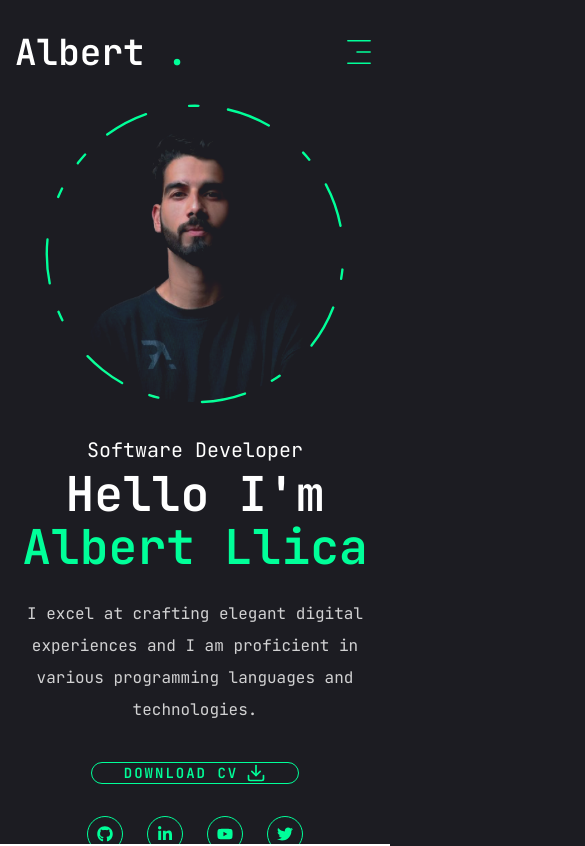
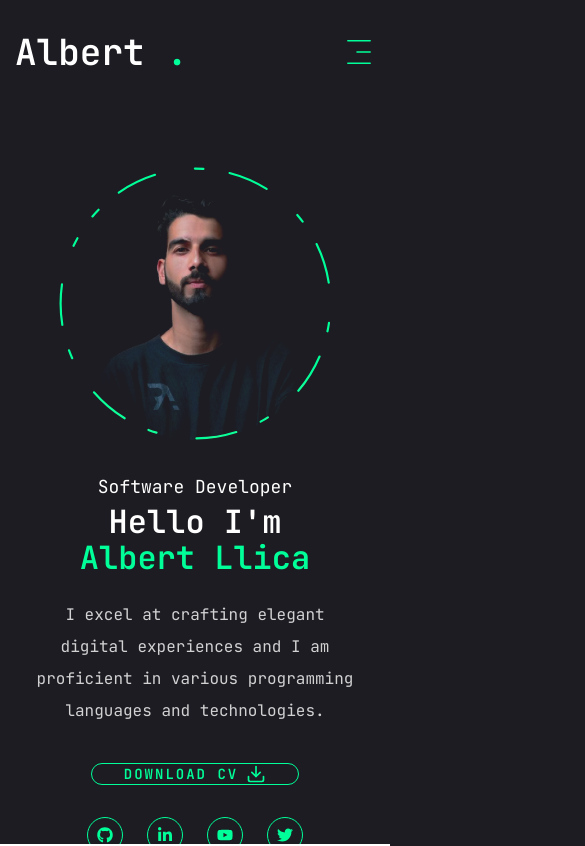
Before and after one commit to AlbertLlica/Portfolio, a Next.js app: page / in a window 390 px wide. Shown: the top 846 px of the page, 585 px wide, since content can reach past the window. Built offline with nearby package versions, Linux system fonts and the light colour scheme.

Commit message:
update: mobile responsive

```diff
--- a/app/globals.css
+++ b/app/globals.css
@@ -6,10 +6,11 @@
 
 @layer base {
   body{
-    @apply font-primary bg-primary text-white leading-loose;
+    @apply font-primary bg-primary text-white leading-loose overflow-x-hidden;
   }
   .h1{
-    @apply text-[48px] xl:text-[83px] leading-[1.1] font-semibold;
+    /* mobile-first: smaller heading to avoid overload on phones */
+    @apply text-[32px] sm:text-[48px] md:text-[56px] xl:text-[83px] leading-[1.1] font-semibold;
   }
   .h2{
     @apply text-[36px] xl:text-[48px] leading-[1.1] font-semibold;
--- a/app/page.jsx
+++ b/app/page.jsx
@@ -12,16 +12,16 @@ import Stats from "@/components/Stats";
 const Home = () => {
   const { t } = useLanguage();
   return (
-  <section className="h-full">
-    <div className="container mx-auto h-full">
-      <div className="flex flex-col xl:flex-row items-center justify-between xl:pt-8 xl:pb-24">
+  <section className="overflow-x-hidden">
+    <div className="container mx-auto min-h-screen flex flex-col justify-center items-center xl:justify-between xl:pt-8 xl:pb-24">
+      <div className="flex flex-col xl:flex-row items-center justify-center xl:justify-between">
         {/* text */}
-        <div className="text-center xl:text-left order-2 xl:order-none">
-          <span className="text-xl">{t("home.profession")}</span>
+        <div className="text-center xl:text-left order-2 xl:order-none px-4">
+          <span className="text-lg sm:text-xl">{t("home.profession")}</span>
           <h1 className="h1 mb-6">
             {t("home.greeting")} <br/> <span className="text-accent">Albert Llica</span>
           </h1>
-          <p className="max-w-[500px] mb-9 text-white/80">
+          <p className="max-w-[90vw] sm:max-w-[500px] mb-9 text-white/80">
             {t("home.intro")}
           </p>
           {/*btn and socials */}
@@ -45,7 +45,7 @@ const Home = () => {
           </div>
         </div>
         {/* photo*/}
-        <div className="order-1 xl:order-none mb-8 xl:mb-0">
+        <div className="order-1 xl:order-none mb-8 xl:mb-0 flex-shrink-0">
           <Photo />
         </div>
       </div>
--- a/components/Photo.jsx
+++ b/components/Photo.jsx
@@ -5,7 +5,7 @@ import Image from "next/image"
 
 const Photo = () => {
   return (
-    <div className="w-full h-full relative">
+    <div className="w-full max-w-[70vw] sm:max-w-[300px] md:max-w-[498px] relative overflow-hidden mx-auto">
         <motion.div
         initial={{opacity: 0}}
         animate={{
@@ -20,8 +20,7 @@ const Photo = () => {
                 opacity: 1,
                 transition: {delay: 2.4, duration: 0.4, ease: "easeInOut"},
             }}
-            className="w-[298px] h-[298px] xl:w-[498px] xl:h-[498px] mix-blend-lighten
-            absolute"
+            className="w-full h-full mix-blend-lighten absolute"
             >
             <Image
                 src="/assets/photo.png"
@@ -35,7 +34,7 @@ const Photo = () => {
         </motion.div>
         {/* circle */}
         <motion.svg
-            className="w-[300px] xl:w-[506px] h-[300px] xl:h-[506px]"
+            className="w-full h-full"
             fill="transparent"
             viewBox="0 0 506 506"
             xmlns="http://www.w3.org/2000/svg"
```
